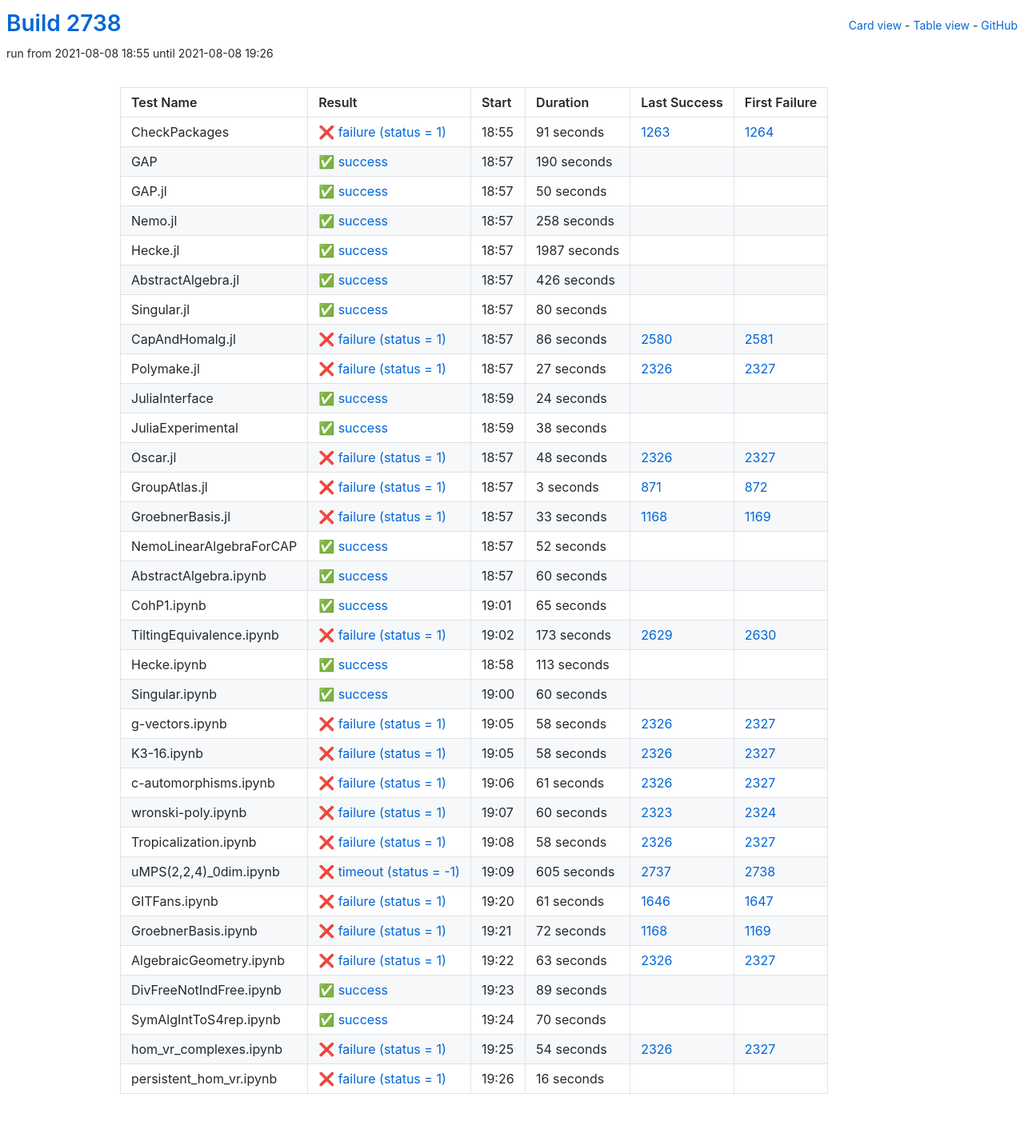
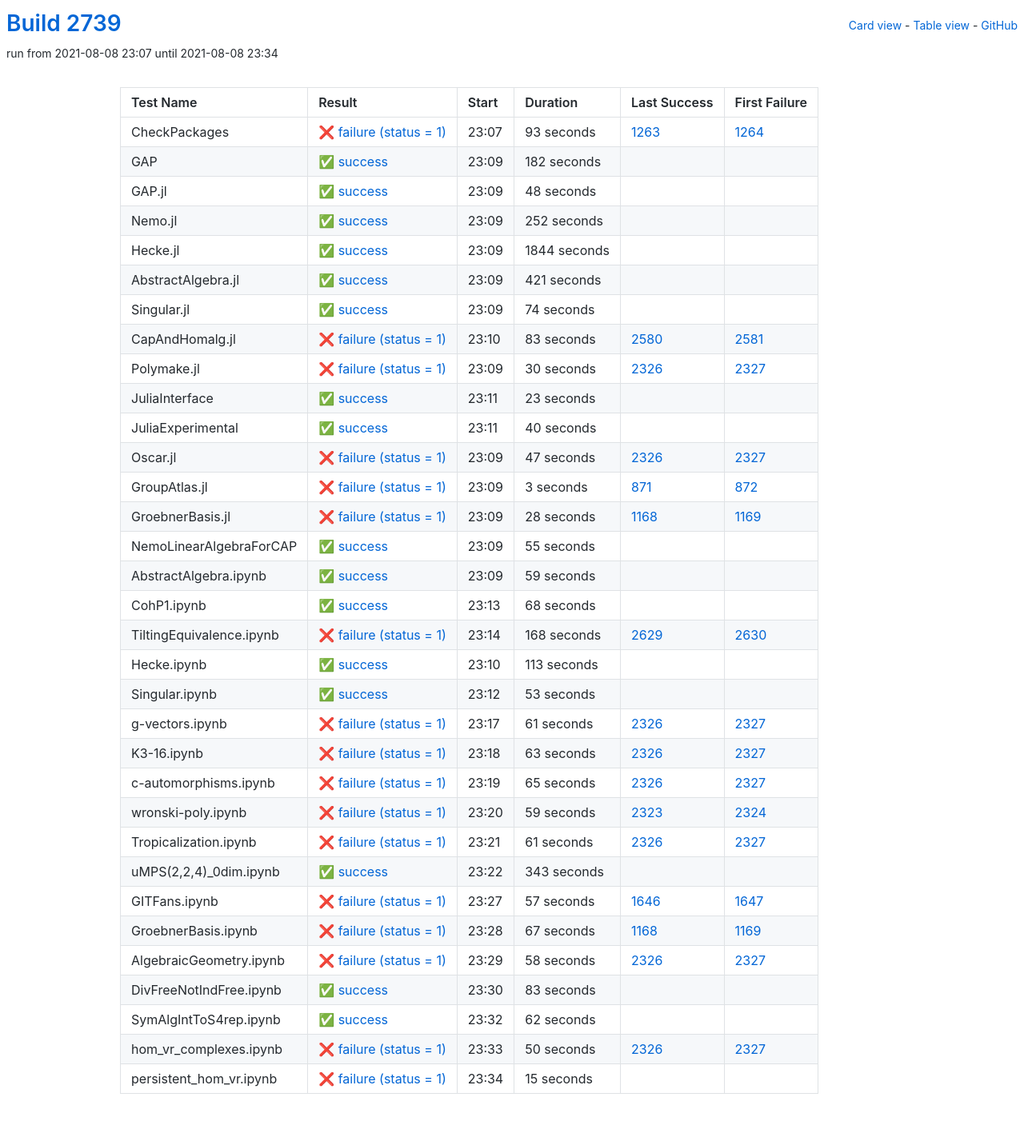
Before and after one commit to oscar-system/oscar-ci-status-stable, a Jekyll site: the page built from table.html, in a window 1280 px wide. Shown: the whole page at 80% size. Built offline with Jekyll 4.4.1, drawn with Linux system fonts in a browser that asks for light colours.

Commit message:
Build #2739

```diff
--- a/_data/ci.yml
+++ b/_data/ci.yml
@@ -1,6 +1,6 @@
 ---
-build: 2738
-build_url: https://oscarci.mathematik.uni-kl.de/job/oscar-stable/2738/
+build: 2739
+build_url: https://oscarci.mathematik.uni-kl.de/job/oscar-stable/2739/
 job: oscar-stable
 organization: oscar-system
 repo: oscar-ci-status-stable
@@ -8,152 +8,152 @@ repourl: https://github.com/oscar-system/oscar-ci-status-stable
 tests:
 - name: CheckPackages
   id: checkpackages
-  log: https://oscarci.mathematik.uni-kl.de/job/oscar-stable/2738/artifact/logs/build-2738/CheckPackages.log
-  start: 2021-08-08 18:55
+  log: https://oscarci.mathematik.uni-kl.de/job/oscar-stable/2739/artifact/logs/build-2739/CheckPackages.log
+  start: 2021-08-08 23:07
   success: false
   exitcode: 1
   status: failure
-  duration: 91
+  duration: 93
   last_success: 1263
   last_success_url: https://oscarci.mathematik.uni-kl.de/job/oscar-stable/1263/
   first_failure: 1264
   first_failure_url: https://oscarci.mathematik.uni-kl.de/job/oscar-stable/1264/
 - name: GAP
   id: gap
-  log: https://oscarci.mathematik.uni-kl.de/job/oscar-stable/2738/artifact/logs/build-2738/GAP.log
-  start: 2021-08-08 18:57
+  log: https://oscarci.mathematik.uni-kl.de/job/oscar-stable/2739/artifact/logs/build-2739/GAP.log
+  start: 2021-08-08 23:09
   success: true
   exitcode: 0
   status: success
-  duration: 190
+  duration: 182
   last_success: false
   last_success_url:
   first_failure: false
   first_failure_url:
 - name: GAP.jl
   id: gap-jl
-  log: https://oscarci.mathematik.uni-kl.de/job/oscar-stable/2738/artifact/logs/build-2738/GAP.jl.log
-  start: 2021-08-08 18:57
+  log: https://oscarci.mathematik.uni-kl.de/job/oscar-stable/2739/artifact/logs/build-2739/GAP.jl.log
+  start: 2021-08-08 23:09
   success: true
   exitcode: 0
   status: success
-  duration: 50
+  duration: 48
   last_success: false
   last_success_url:
   first_failure: false
   first_failure_url:
 - name: Nemo.jl
   id: nemo-jl
-  log: https://oscarci.mathematik.uni-kl.de/job/oscar-stable/2738/artifact/logs/build-2738/Nemo.jl.log
-  start: 2021-08-08 18:57
+  log: https://oscarci.mathematik.uni-kl.de/job/oscar-stable/2739/artifact/logs/build-2739/Nemo.jl.log
+  start: 2021-08-08 23:09
   success: true
   exitcode: 0
   status: success
-  duration: 258
+  duration: 252
   last_success: false
   last_success_url:
   first_failure: false
   first_failure_url:
 - name: Hecke.jl
   id: hecke-jl
-  log: https://oscarci.mathematik.uni-kl.de/job/oscar-stable/2738/artifact/logs/build-2738/Hecke.jl.log
-  start: 2021-08-08 18:57
+  log: https://oscarci.mathematik.uni-kl.de/job/oscar-stable/2739/artifact/logs/build-2739/Hecke.jl.log
+  start: 2021-08-08 23:09
   success: true
   exitcode: 0
   status: success
-  duration: 1987
+  duration: 1844
   last_success: false
   last_success_url:
   first_failure: false
   first_failure_url:
 - name: AbstractAlgebra.jl
   id: abstractalgebra-jl
-  log: https://oscarci.mathematik.uni-kl.de/job/oscar-stable/2738/artifact/logs/build-2738/AbstractAlgebra.jl.log
-  start: 2021-08-08 18:57
+  log: https://oscarci.mathematik.uni-kl.de/job/oscar-stable/2739/artifact/logs/build-2739/AbstractAlgebra.jl.log
+  start: 2021-08-08 23:09
   success: true
   exitcode: 0
   status: success
-  duration: 426
+  duration: 421
   last_success: false
   last_success_url:
   first_failure: false
   first_failure_url:
 - name: Singular.jl
   id: singular-jl
-  log: https://oscarci.mathematik.uni-kl.de/job/oscar-stable/2738/artifact/logs/build-2738/Singular.jl.log
-  start: 2021-08-08 18:57
+  log: https://oscarci.mathematik.uni-kl.de/job/oscar-stable/2739/artifact/logs/build-2739/Singular.jl.log
+  start: 2021-08-08 23:09
   success: true
   exitcode: 0
   status: success
-  duration: 80
+  duration: 74
   last_success: false
   last_success_url:
   first_failure: false
   first_failure_url:
 - name: CapAndHomalg.jl
   id: capandhomalg-jl
-  log: https://oscarci.mathematik.uni-kl.de/job/oscar-stable/2738/artifact/logs/build-2738/CapAndHomalg.jl.log
-  start: 2021-08-08 18:57
+  log: https://oscarci.mathematik.uni-kl.de/job/oscar-stable/2739/artifact/logs/build-2739/CapAndHomalg.jl.log
+  start: 2021-08-08 23:10
   success: false
   exitcode: 1
   status: failure
-  duration: 86
+  duration: 83
   last_success: 2580
   last_success_url: https://oscarci.mathematik.uni-kl.de/job/oscar-stable/2580/
   first_failure: 2581
   first_failure_url: https://oscarci.mathematik.uni-kl.de/job/oscar-stable/2581/
 - name: Polymake.jl
   id: polymake-jl
-  log: https://oscarci.mathematik.uni-kl.de/job/oscar-stable/2738/artifact/logs/build-2738/Polymake.jl.log
-  start: 2021-08-08 18:57
+  log: https://oscarci.mathematik.uni-kl.de/job/oscar-stable/2739/artifact/logs/build-2739/Polymake.jl.log
+  start: 2021-08-08 23:09
   success: false
   exitcode: 1
   status: failure
-  duration: 27
+  duration: 30
   last_success: 2326
   last_success_url: https://oscarci.mathematik.uni-kl.de/job/oscar-stable/2326/
   first_failure: 2327
   first_failure_url: https://oscarci.mathematik.uni-kl.de/job/oscar-stable/2327/
 - name: JuliaInterface
   id: juliainterface
-  log: https://oscarci.mathematik.uni-kl.de/job/oscar-stable/2738/artifact/logs/build-2738/JuliaInterface.log
-  start: 2021-08-08 18:59
+  log: https://oscarci.mathematik.uni-kl.de/job/oscar-stable/2739/artifact/logs/build-2739/JuliaInterface.log
+  start: 2021-08-08 23:11
   success: true
   exitcode: 0
   status: success
-  duration: 24
+  duration: 23
   last_success: false
   last_success_url:
   first_failure: false
   first_failure_url:
 - name: JuliaExperimental
   id: juliaexperimental
-  log: https://oscarci.mathematik.uni-kl.de/job/oscar-stable/2738/artifact/logs/build-2738/JuliaExperimental.log
-  start: 2021-08-08 18:59
+  log: https://oscarci.mathematik.uni-kl.de/job/oscar-stable/2739/artifact/logs/build-2739/JuliaExperimental.log
+  start: 2021-08-08 23:11
   success: true
   exitcode: 0
   status: success
-  duration: 38
+  duration: 40
   last_success: false
   last_success_url:
   first_failure: false
   first_failure_url:
 - name: Oscar.jl
   id: oscar-jl
-  log: https://oscarci.mathematik.uni-kl.de/job/oscar-stable/2738/artifact/logs/build-2738/Oscar.jl.log
-  start: 2021-08-08 18:57
+  log: https://oscarci.mathematik.uni-kl.de/job/oscar-stable/2739/artifact/logs/build-2739/Oscar.jl.log
+  start: 2021-08-08 23:09
   success: false
   exitcode: 1
   status: failure
-  duration: 48
+  duration: 47
   last_success: 2326
   last_success_url: https://oscarci.mathematik.uni-kl.de/job/oscar-stable/2326/
   first_failure: 2327
   first_failure_url: https://oscarci.mathematik.uni-kl.de/job/oscar-stable/2327/
 - name: GroupAtlas.jl
   id: groupatlas-jl
-  log: https://oscarci.mathematik.uni-kl.de/job/oscar-stable/2738/artifact/logs/build-2738/GroupAtlas.jl.log
-  start: 2021-08-08 18:57
+  log: https://oscarci.mathematik.uni-kl.de/job/oscar-stable/2739/artifact/logs/build-2739/GroupAtlas.jl.log
+  start: 2021-08-08 23:09
   success: false
   exitcode: 1
   status: failure
@@ -164,68 +164,68 @@ tests:
   first_failure_url: https://oscarci.mathematik.uni-kl.de/job/oscar-stable/872/
 - name: GroebnerBasis.jl
   id: groebnerbasis-jl
-  log: https://oscarci.mathematik.uni-kl.de/job/oscar-stable/2738/artifact/logs/build-2738/GroebnerBasis.jl.log
-  start: 2021-08-08 18:57
+  log: https://oscarci.mathematik.uni-kl.de/job/oscar-stable/2739/artifact/logs/build-2739/GroebnerBasis.jl.log
+  start: 2021-08-08 23:09
   success: false
   exitcode: 1
   status: failure
-  duration: 33
+  duration: 28
   last_success: 1168
   last_success_url: https://oscarci.mathematik.uni-kl.de/job/oscar-stable/1168/
   first_failure: 1169
   first_failure_url: https://oscarci.mathematik.uni-kl.de/job/oscar-stable/1169/
 - name: NemoLinearAlgebraForCAP
   id: nemolinearalgebraforcap
-  log: https://oscarci.mathematik.uni-kl.de/job/oscar-stable/2738/artifact/logs/build-2738/NemoLinearAlgebraForCAP.log
-  start: 2021-08-08 18:57
+  log: https://oscarci.mathematik.uni-kl.de/job/oscar-stable/2739/artifact/logs/build-2739/NemoLinearAlgebraForCAP.log
+  start: 2021-08-08 23:09
   success: true
   exitcode: 0
   status: success
-  duration: 52
+  duration: 55
   last_success: false
   last_success_url:
   first_failure: false
   first_failure_url:
 - name: AbstractAlgebra.ipynb
   id: abstractalgebra-ipynb
-  log: https://oscarci.mathematik.uni-kl.de/job/oscar-stable/2738/artifact/logs/build-2738/AbstractAlgebra.ipynb.log
-  start: 2021-08-08 18:57
+  log: https://oscarci.mathematik.uni-kl.de/job/oscar-stable/2739/artifact/logs/build-2739/AbstractAlgebra.ipynb.log
+  start: 2021-08-08 23:09
   success: true
   exitcode: 0
   status: success
-  duration: 60
+  duration: 59
   last_success: false
   last_success_url:
   first_failure: false
   first_failure_url:
 - name: CohP1.ipynb
   id: cohp1-ipynb
-  log: https://oscarci.mathematik.uni-kl.de/job/oscar-stable/2738/artifact/logs/build-2738/CohP1.ipynb.log
-  start: 2021-08-08 19:01
+  log: https://oscarci.mathematik.uni-kl.de/job/oscar-stable/2739/artifact/logs/build-2739/CohP1.ipynb.log
+  start: 2021-08-08 23:13
   success: true
   exitcode: 0
   status: success
-  duration: 65
+  duration: 68
   last_success: false
   last_success_url:
   first_failure: false
   first_failure_url:
 - name: TiltingEquivalence.ipynb
   id: tiltingequivalence-ipynb
-  log: https://oscarci.mathematik.uni-kl.de/job/oscar-stable/2738/artifact/logs/build-2738/TiltingEquivalence.ipynb.log
-  start: 2021-08-08 19:02
+  log: https://oscarci.mathematik.uni-kl.de/job/oscar-stable/2739/artifact/logs/build-2739/TiltingEquivalence.ipynb.log
+  start: 2021-08-08 23:14
   success: false
   exitcode: 1
   status: failure
-  duration: 173
+  duration: 168
   last_success: 2629
   last_success_url: https://oscarci.mathematik.uni-kl.de/job/oscar-stable/2629/
   first_failure: 2630
   first_failure_url: https://oscarci.mathematik.uni-kl.de/job/oscar-stable/2630/
 - name: Hecke.ipynb
   id: hecke-ipynb
-  log: https://oscarci.mathematik.uni-kl.de/job/oscar-stable/2738/artifact/logs/build-2738/Hecke.ipynb.log
-  start: 2021-08-08 18:58
+  log: https://oscarci.mathematik.uni-kl.de/job/oscar-stable/2739/artifact/logs/build-2739/Hecke.ipynb.log
+  start: 2021-08-08 23:10
   success: true
   exitcode: 0
   status: success
@@ -236,20 +236,116 @@ tests:
   first_failure_url:
 - name: Singular.ipynb
   id: singular-ipynb
-  log: https://oscarci.mathematik.uni-kl.de/job/oscar-stable/2738/artifact/logs/build-2738/Singular.ipynb.log
-  start: 2021-08-08 19:00
+  log: https://oscarci.mathematik.uni-kl.de/job/oscar-stable/2739/artifact/logs/build-2739/Singular.ipynb.log
+  start: 2021-08-08 23:12
   success: true
   exitcode: 0
   status: success
-  duration: 60
+  duration: 53
   last_success: false
   last_success_url:
   first_failure: false
   first_failure_url:
 - name: g-vectors.ipynb
   id: g-vectors-ipynb
-  log: https://oscarci.mathematik.uni-kl.de/job/oscar-stable/2738/artifact/logs/build-2738/g-vectors.ipynb.log
-  start: 2021-08-08 19:05
+  log: https://oscarci.mathematik.uni-kl.de/job/oscar-stable/2739/artifact/logs/build-2739/g-vectors.ipynb.log
+  start: 2021-08-08 23:17
+  success: false
+  exitcode: 1
+  status: failure
+  duration: 61
+  last_success: 2326
+  last_success_url: https://oscarci.mathematik.uni-kl.de/job/oscar-stable/2326/
+  first_failure: 2327
+  first_failure_url: https://oscarci.mathematik.uni-kl.de/job/oscar-stable/2327/
+- name: K3-16.ipynb
+  id: k3-16-ipynb
+  log: https://oscarci.mathematik.uni-kl.de/job/oscar-stable/2739/artifact/logs/build-2739/K3-16.ipynb.log
+  start: 2021-08-08 23:18
+  success: false
+  exitcode: 1
+  status: failure
+  duration: 63
+  last_success: 2326
+  last_success_url: https://oscarci.mathematik.uni-kl.de/job/oscar-stable/2326/
+  first_failure: 2327
+  first_failure_url: https://oscarci.mathematik.uni-kl.de/job/oscar-stable/2327/
+- name: c-automorphisms.ipynb
+  id: c-automorphisms-ipynb
+  log: https://oscarci.mathematik.uni-kl.de/job/oscar-stable/2739/artifact/logs/build-2739/c-automorphisms.ipynb.log
+  start: 2021-08-08 23:19
+  success: false
+  exitcode: 1
+  status: failure
+  duration: 65
+  last_success: 2326
+  last_success_url: https://oscarci.mathematik.uni-kl.de/job/oscar-stable/2326/
+  first_failure: 2327
+  first_failure_url: https://oscarci.mathematik.uni-kl.de/job/oscar-stable/2327/
+- name: wronski-poly.ipynb
+  id: wronski-poly-ipynb
+  log: https://oscarci.mathematik.uni-kl.de/job/oscar-stable/2739/artifact/logs/build-2739/wronski-poly.ipynb.log
+  start: 2021-08-08 23:20
+  success: false
+  exitcode: 1
+  status: failure
+  duration: 59
+  last_success: 2323
+  last_success_url: https://oscarci.mathematik.uni-kl.de/job/oscar-stable/2323/
+  first_failure: 2324
+  first_failure_url: https://oscarci.mathematik.uni-kl.de/job/oscar-stable/2324/
+- name: Tropicalization.ipynb
+  id: tropicalization-ipynb
+  log: https://oscarci.mathematik.uni-kl.de/job/oscar-stable/2739/artifact/logs/build-2739/Tropicalization.ipynb.log
+  start: 2021-08-08 23:21
+  success: false
+  exitcode: 1
+  status: failure
+  duration: 61
+  last_success: 2326
+  last_success_url: https://oscarci.mathematik.uni-kl.de/job/oscar-stable/2326/
+  first_failure: 2327
+  first_failure_url: https://oscarci.mathematik.uni-kl.de/job/oscar-stable/2327/
+- name: uMPS(2,2,4)_0dim.ipynb
+  id: umps-2-2-4-0dim-ipynb
+  log: https://oscarci.mathematik.uni-kl.de/job/oscar-stable/2739/artifact/logs/build-2739/uMPS-2-2-4-_0dim.ipynb.log
+  start: 2021-08-08 23:22
+  success: true
+  exitcode: 0
+  status: success
+  duration: 343
+  last_success: false
+  last_success_url:
+  first_failure: false
+  first_failure_url:
+- name: GITFans.ipynb
+  id: gitfans-ipynb
+  log: https://oscarci.mathematik.uni-kl.de/job/oscar-stable/2739/artifact/logs/build-2739/GITFans.ipynb.log
+  start: 2021-08-08 23:27
+  success: false
+  exitcode: 1
+  status: failure
+  duration: 57
+  last_success: 1646
+  last_success_url: https://oscarci.mathematik.uni-kl.de/job/oscar-stable/1646/
+  first_failure: 1647
+  first_failure_url: https://oscarci.mathematik.uni-kl.de/job/oscar-stable/1647/
+- name: GroebnerBasis.ipynb
+  id: groebnerbasis-ipynb
+  log: https://oscarci.mathematik.uni-kl.de/job/oscar-stable/2739/artifact/logs/build-2739/GroebnerBasis.ipynb.log
+  start: 2021-08-08 23:28
+  success: false
+  exitcode: 1
+  status: failure
+  duration: 67
+  last_success: 1168
+  last_success_url: https://oscarci.mathematik.uni-kl.de/job/oscar-stable/1168/
+  first_failure: 1169
+  first_failure_url: https://oscarci.mathematik.uni-kl.de/job/oscar-stable/1169/
+- name: AlgebraicGeometry.ipynb
+  id: algebraicgeometry-ipynb
+  log: https://oscarci.mathematik.uni-kl.de/job/oscar-stable/2739/artifact/logs/build-2739/AlgebraicGeometry.ipynb.log
+  start: 2021-08-08 23:29
   success: false
   exitcode: 1
   status: failure
@@ -258,146 +354,50 @@ tests:
   last_success_url: https://oscarci.mathematik.uni-kl.de/job/oscar-stable/2326/
   first_failure: 2327
   first_failure_url: https://oscarci.mathematik.uni-kl.de/job/oscar-stable/2327/
-- name: K3-16.ipynb
-  id: k3-16-ipynb
-  log: https://oscarci.mathematik.uni-kl.de/job/oscar-stable/2738/artifact/logs/build-2738/K3-16.ipynb.log
-  start: 2021-08-08 19:05
-  success: false
-  exitcode: 1
-  status: failure
-  duration: 58
-  last_success: 2326
-  last_success_url: https://oscarci.mathematik.uni-kl.de/job/oscar-stable/2326/
-  first_failure: 2327
-  first_failure_url: https://oscarci.mathematik.uni-kl.de/job/oscar-stable/2327/
-- name: c-automorphisms.ipynb
-  id: c-automorphisms-ipynb
-  log: https://oscarci.mathematik.uni-kl.de/job/oscar-stable/2738/artifact/logs/build-2738/c-automorphisms.ipynb.log
-  start: 2021-08-08 19:06
-  success: false
-  exitcode: 1
-  status: failure
-  duration: 61
-  last_success: 2326
-  last_success_url: https://oscarci.mathematik.uni-kl.de/job/oscar-stable/2326/
-  first_failure: 2327
-  first_failure_url: https://oscarci.mathematik.uni-kl.de/job/oscar-stable/2327/
-- name: wronski-poly.ipynb
-  id: wronski-poly-ipynb
-  log: https://oscarci.mathematik.uni-kl.de/job/oscar-stable/2738/artifact/logs/build-2738/wronski-poly.ipynb.log
-  start: 2021-08-08 19:07
-  success: false
-  exitcode: 1
-  status: failure
-  duration: 60
-  last_success: 2323
-  last_success_url: https://oscarci.mathematik.uni-kl.de/job/oscar-stable/2323/
-  first_failure: 2324
-  first_failure_url: https://oscarci.mathematik.uni-kl.de/job/oscar-stable/2324/
-- name: Tropicalization.ipynb
-  id: tropicalization-ipynb
-  log: https://oscarci.mathematik.uni-kl.de/job/oscar-stable/2738/artifact/logs/build-2738/Tropicalization.ipynb.log
-  start: 2021-08-08 19:08
-  success: false
-  exitcode: 1
-  status: failure
-  duration: 58
-  last_success: 2326
-  last_success_url: https://oscarci.mathematik.uni-kl.de/job/oscar-stable/2326/
-  first_failure: 2327
-  first_failure_url: https://oscarci.mathematik.uni-kl.de/job/oscar-stable/2327/
-- name: uMPS(2,2,4)_0dim.ipynb
-  id: umps-2-2-4-0dim-ipynb
-  log: https://oscarci.mathematik.uni-kl.de/job/oscar-stable/2738/artifact/logs/build-2738/uMPS-2-2-4-_0dim.ipynb.log
-  start: 2021-08-08 19:09
-  success: false
-  exitcode: -1
-  status: timeout
-  duration: 605
-  last_success: 2737
-  last_success_url: https://oscarci.mathematik.uni-kl.de/job/oscar-stable/2737/
-  first_failure: 2738
-  first_failure_url: https://oscarci.mathematik.uni-kl.de/job/oscar-stable/2738/
-- name: GITFans.ipynb
-  id: gitfans-ipynb
-  log: https://oscarci.mathematik.uni-kl.de/job/oscar-stable/2738/artifact/logs/build-2738/GITFans.ipynb.log
-  start: 2021-08-08 19:20
-  success: false
-  exitcode: 1
-  status: failure
-  duration: 61
-  last_success: 1646
-  last_success_url: https://oscarci.mathematik.uni-kl.de/job/oscar-stable/1646/
-  first_failure: 1647
-  first_failure_url: https://oscarci.mathematik.uni-kl.de/job/oscar-stable/1647/
-- name: GroebnerBasis.ipynb
-  id: groebnerbasis-ipynb
-  log: https://oscarci.mathematik.uni-kl.de/job/oscar-stable/2738/artifact/logs/build-2738/GroebnerBasis.ipynb.log
-  start: 2021-08-08 19:21
-  success: false
-  exitcode: 1
-  status: failure
-  duration: 72
-  last_success: 1168
-  last_success_url: https://oscarci.mathematik.uni-kl.de/job/oscar-stable/1168/
-  first_failure: 1169
-  first_failure_url: https://oscarci.mathematik.uni-kl.de/job/oscar-stable/1169/
-- name: AlgebraicGeometry.ipynb
-  id: algebraicgeometry-ipynb
-  log: https://oscarci.mathematik.uni-kl.de/job/oscar-stable/2738/artifact/logs/build-2738/AlgebraicGeometry.ipynb.log
-  start: 2021-08-08 19:22
-  success: false
-  exitcode: 1
-  status: failure
-  duration: 63
-  last_success: 2326
-  last_success_url: https://oscarci.mathematik.uni-kl.de/job/oscar-stable/2326/
-  first_failure: 2327
-  first_failure_url: https://oscarci.mathematik.uni-kl.de/job/oscar-stable/2327/
 - name: DivFreeNotIndFree.ipynb
   id: divfreenotindfree-ipynb
-  log: https://oscarci.mathematik.uni-kl.de/job/oscar-stable/2738/artifact/logs/build-2738/DivFreeNotIndFree.ipynb.log
-  start: 2021-08-08 19:23
+  log: https://oscarci.mathematik.uni-kl.de/job/oscar-stable/2739/artifact/logs/build-2739/DivFreeNotIndFree.ipynb.log
+  start: 2021-08-08 23:30
   success: true
   exitcode: 0
   status: success
-  duration: 89
+  duration: 83
   last_success: false
   last_success_url:
   first_failure: false
   first_failure_url:
 - name: SymAlgIntToS4rep.ipynb
   id: symalginttos4rep-ipynb
-  log: https://oscarci.mathematik.uni-kl.de/job/oscar-stable/2738/artifact/logs/build-2738/SymAlgIntToS4rep.ipynb.log
-  start: 2021-08-08 19:24
+  log: https://oscarci.mathematik.uni-kl.de/job/oscar-stable/2739/artifact/logs/build-2739/SymAlgIntToS4rep.ipynb.log
+  start: 2021-08-08 23:32
   success: true
   exitcode: 0
   status: success
-  duration: 70
+  duration: 62
   last_success: false
   last_success_url:
   first_failure: false
   first_failure_url:
 - name: hom_vr_complexes.ipynb
   id: hom-vr-complexes-ipynb
-  log: https://oscarci.mathematik.uni-kl.de/job/oscar-stable/2738/artifact/logs/build-2738/hom_vr_complexes.ipynb.log
-  start: 2021-08-08 19:25
+  log: https://oscarci.mathematik.uni-kl.de/job/oscar-stable/2739/artifact/logs/build-2739/hom_vr_complexes.ipynb.log
+  start: 2021-08-08 23:33
   success: false
   exitcode: 1
   status: failure
-  duration: 54
+  duration: 50
   last_success: 2326
   last_success_url: https://oscarci.mathematik.uni-kl.de/job/oscar-stable/2326/
   first_failure: 2327
   first_failure_url: https://oscarci.mathematik.uni-kl.de/job/oscar-stable/2327/
 - name: persistent_hom_vr.ipynb
   id: persistent-hom-vr-ipynb
-  log: https://oscarci.mathematik.uni-kl.de/job/oscar-stable/2738/artifact/logs/build-2738/persistent_hom_vr.ipynb.log
-  start: 2021-08-08 19:26
+  log: https://oscarci.mathematik.uni-kl.de/job/oscar-stable/2739/artifact/logs/build-2739/persistent_hom_vr.ipynb.log
+  start: 2021-08-08 23:34
   success: false
   exitcode: 1
   status: failure
-  duration: 16
+  duration: 15
   last_success: false
   last_success_url:
   first_failure: false
```
Also changed, not shown: README.md.
